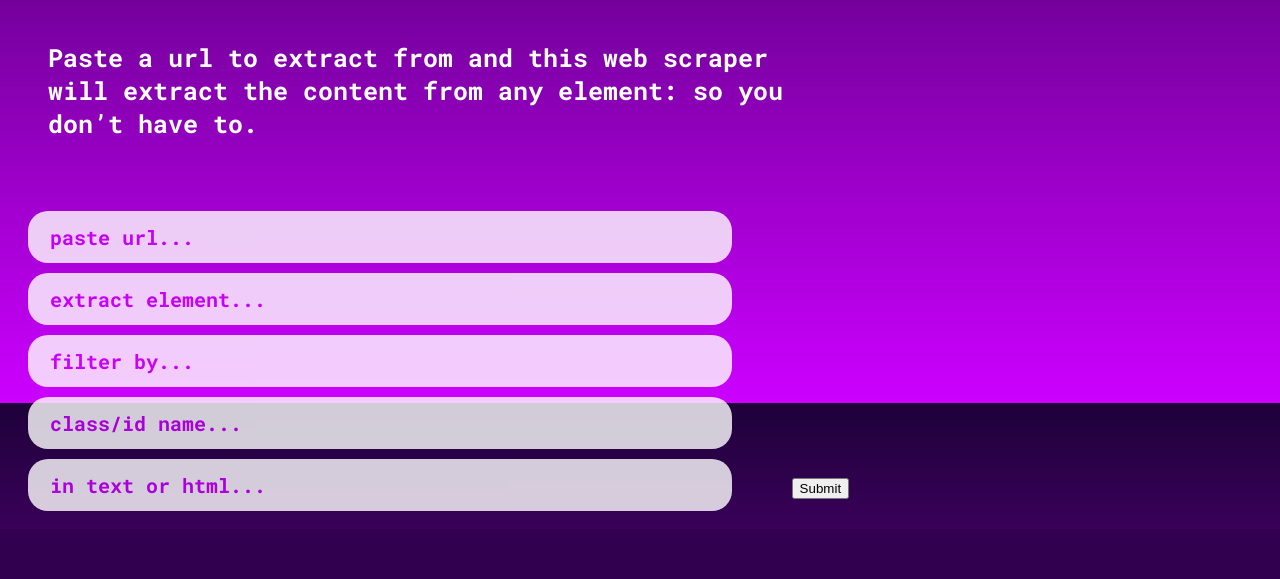
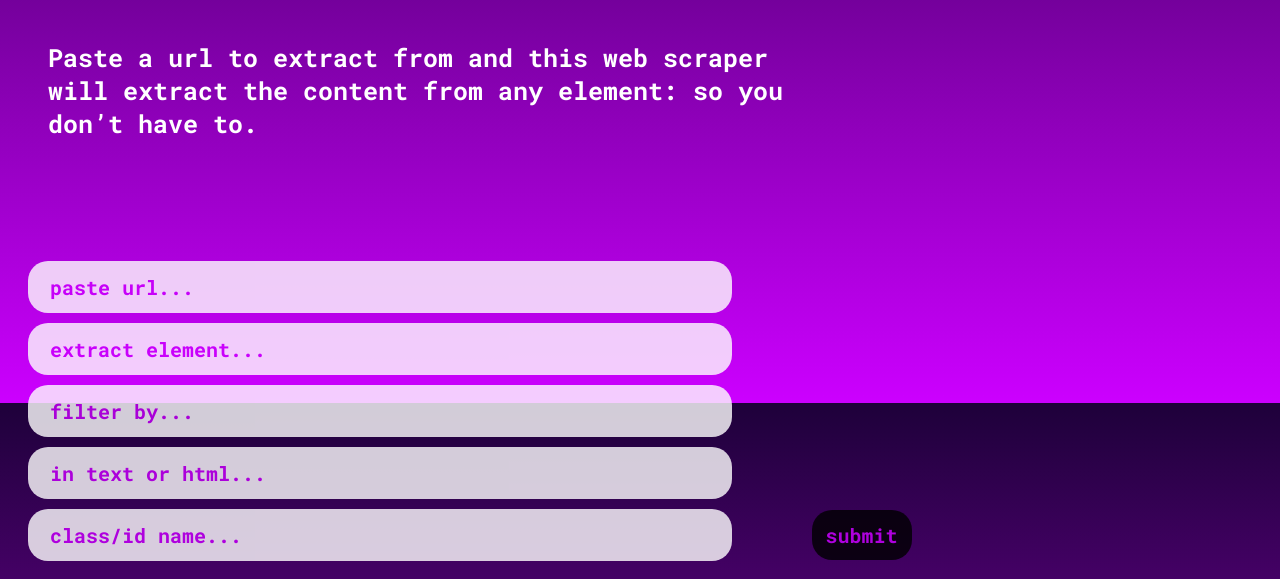
Before and after one commit to samarth212/ScrapMaster, a Flask app: page / in a window 1280 px wide. Shown: the part 397-976 px from the top of the page. Before the commit the page ends 908 px from the top, so only its background shows below. Run offline with Flask 3, Linux system fonts and the light colour scheme; some libraries are stand-ins or nearby versions.

Commit message:
added home styling

```diff
--- a/static/index.css
+++ b/static/index.css
@@ -57,3 +57,26 @@ input::placeholder{
     margin-right: 50px;
     margin-left: 20px;
 }
+
+#submit{
+    font-family: "Roboto Mono";
+    font-weight: 700;
+    height: 50px;
+    width: 100px;
+    margin-left: 20px;
+    border: none;
+    border-radius: 20px;
+    color:rgba(204, 0, 255, 1);
+    font-size: 20px;
+    opacity: 0.8;
+    background-color: black;
+    transition: width 0.4s;
+}
+#submit:hover{
+    opacity: 0.5;
+    width: 140px
+}
+
+.forms{
+    margin-top: 50px;
+}
--- a/templates/index.html
+++ b/templates/index.html
@@ -31,11 +31,12 @@
 
         <input placeholder="filter by..." type="text" id="elemFilter" name="elemFilter">
 
+        <input placeholder="in text or html..." type="text" id="format" name="format">
+
         <input placeholder="class/id name..." type="text" id="elemName" name="elemName">
 
-        <input placeholder="in text or html..." type="text" id="format" name="format">
 
-        <input type="submit" value="Submit">
+        <input id="submit" type="submit" value="submit">
     </form>
 </body>
 <script type="module" src="https://unpkg.com/@splinetool/viewer@1.0.54/build/spline-viewer.js"></script>
```
